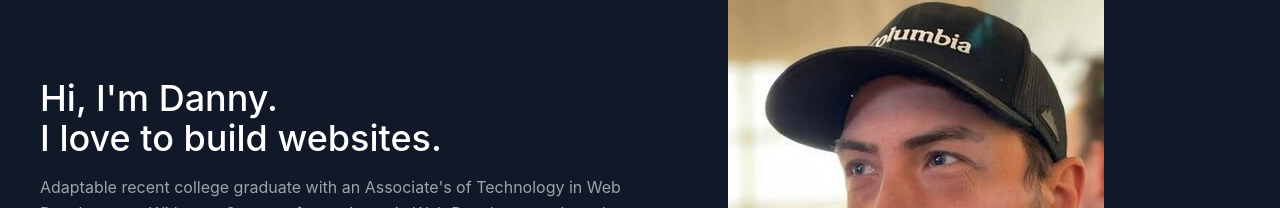
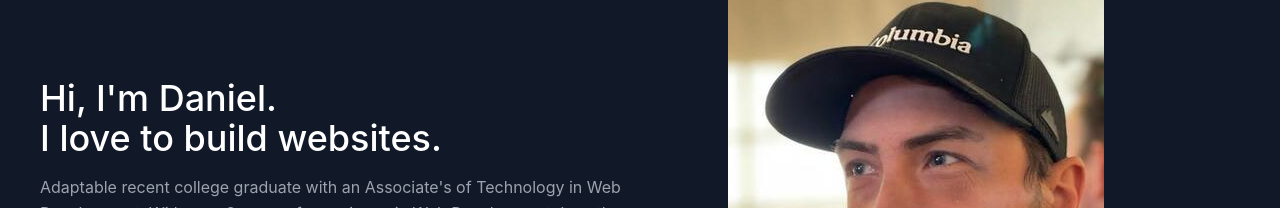
Before and after one commit to DanD88/Portfolio2, a React (Create React App) app: page / in a window 1280 px wide. Shown: the part 171-379 px from the top of the page. Built offline with nearby package versions, Linux system fonts and the light colour scheme.

Commit message:
Update About.js

```diff
--- a/src/components/About.js
+++ b/src/components/About.js
@@ -9,7 +9,7 @@ function About() {
       <div className="container mx-auto flex px-10 py-20 md:flex-row flex-col items-center">
         <div className="lg:flex-grow md:w-1/2 lg:pr-24 md:pr-16 flex flex-col md:items-start md:text-left mb-16 md:mb-0  justify-center text-center">
           <h1 className="title-font sm:text-4xl text-3xl mb-4 font-medium text-white">
-            Hi, I'm Danny.
+            Hi, I'm Daniel.
             <br className="hidden lg:inline-block" /> I love to build websites.
           </h1>
           <p className="mb-8 leading-relaxed">
```
